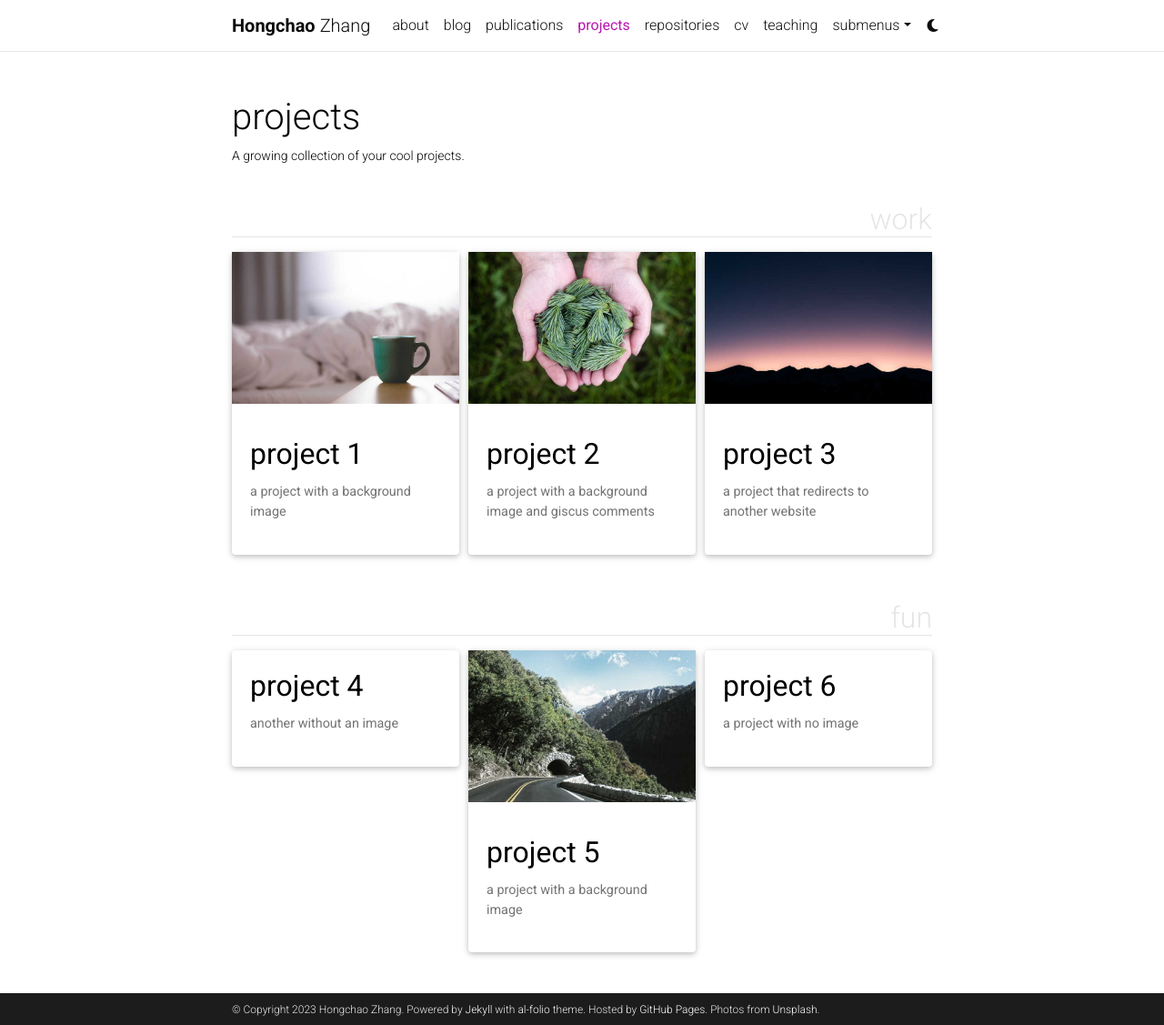
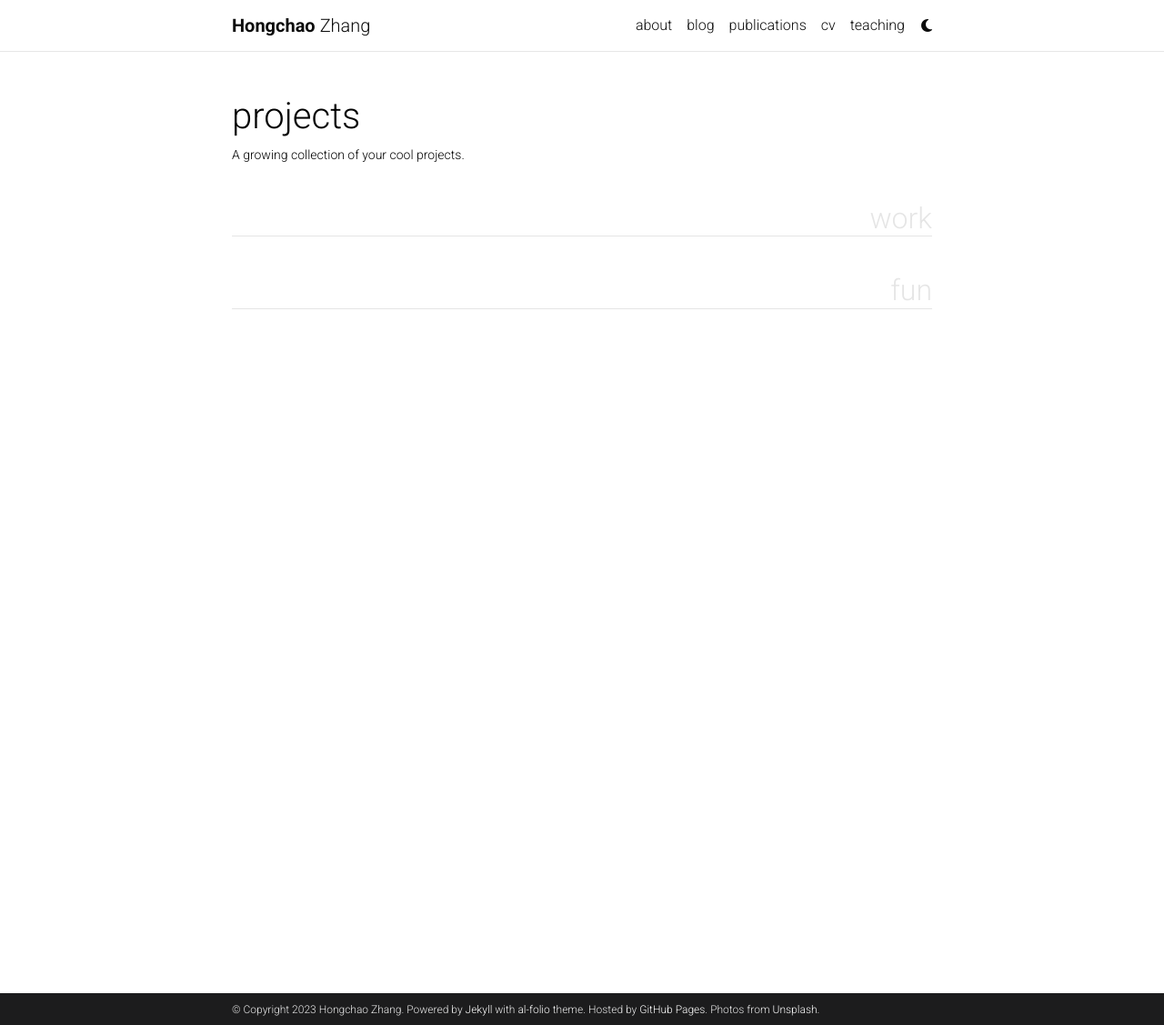
Before and after one commit to HongchaoZhang-HZ/hongchaozhang-hz.github.io, a Jekyll site: the page built from _pages/projects.md, in a window 1280 px wide and 1127 px high. Shown: the whole window at 91% size. Built offline with Jekyll 4.4.1, drawn with Linux system fonts in a browser that asks for light colours; full-size pictures stand in for the smaller copies a plugin makes; comment, search, counter and statistics services are not loaded; a style sheet for code colours, icons or effects is not loaded.

Commit message:
clean up

````diff
--- a/_config.yml
+++ b/_config.yml
@@ -109,7 +109,7 @@
 wechat_qr: # filename of your wechat qr-code saved as an image (e.g., wechat-qr.png if saved to assets/img/wechat-qr.png)
 
 contact_note: >
-  You can even add a little note about which of these is the best way to reach you.
+  Email address: hongchao@wustl.edu
 
 # -----------------------------------------------------------------------------
 # Analytics and search engine verification
@@ -132,10 +132,10 @@
 
 # Pagination
 pagination:
-  enabled: true
+  enabled: false
 
 related_blog_posts:
-  enabled: true
+  enabled: false
   max_related: 5
 
 # Giscus comments (RECOMMENDED)
@@ -162,8 +162,8 @@
 # If you have blog posts published on medium.com or other external sources,
 # you can display them in your blog by adding a link to the RSS feed.
 external_sources:
-  - name: medium.com
-    rss_url: https://medium.com/@al-folio/feed
+  # - name: medium.com
+  #   rss_url: https://medium.com/@al-folio/feed
 
 # -----------------------------------------------------------------------------
 # Collections
@@ -209,6 +209,9 @@
 # Includes & excludes
 include: ['_pages']
 exclude:
+  - dropdown
+  - project
+  - repositories
   - bin
   - Gemfile
   - Gemfile.lock
@@ -372,7 +375,7 @@
 enable_project_categories:  true   # enables categorization of projects into
                                    # multiple categories
 enable_medium_zoom:         true   # enables image zoom feature (as on medium.com)
-enable_progressbar:         true   # enables a horizontal progress bar linked to the vertical scroll position
+enable_progressbar:         false   # enables a horizontal progress bar linked to the vertical scroll position
 
 # -----------------------------------------------------------------------------
 # Library versions
--- a/_projects/1_project.md
+++ /dev/null
@@ -1,81 +0,0 @@
----
-layout: page
-title: project 1
-description: a project with a background image
-img: assets/img/12.jpg
-importance: 1
-category: work
-related_publications: einstein1956investigations, einstein1950meaning
----
-
-Every project has a beautiful feature showcase page.
-It's easy to include images in a flexible 3-column grid format.
-Make your photos 1/3, 2/3, or full width.
-
-To give your project a background in the portfolio page, just add the img tag to the front matter like so:
-
-    ---
-    layout: page
-    title: project
-    description: a project with a background image
-    img: /assets/img/12.jpg
-    ---
-
-<div class="row">
-    <div class="col-sm mt-3 mt-md-0">
-        {% include figure.html path="assets/img/1.jpg" title="example image" class="img-fluid rounded z-depth-1" %}
-    </div>
-    <div class="col-sm mt-3 mt-md-0">
-        {% include figure.html path="assets/img/3.jpg" title="example image" class="img-fluid rounded z-depth-1" %}
-    </div>
-    <div class="col-sm mt-3 mt-md-0">
-        {% include figure.html path="assets/img/5.jpg" title="example image" class="img-fluid rounded z-depth-1" %}
-    </div>
-</div>
-<div class="caption">
-    Caption photos easily. On the left, a road goes through a tunnel. Middle, leaves artistically fall in a hipster photoshoot. Right, in another hipster photoshoot, a lumberjack grasps a handful of pine needles.
-</div>
-<div class="row">
-    <div class="col-sm mt-3 mt-md-0">
-        {% include figure.html path="assets/img/5.jpg" title="example image" class="img-fluid rounded z-depth-1" %}
-    </div>
-</div>
-<div class="caption">
-    This image can also have a caption. It's like magic.
-</div>
-
-You can also put regular text between your rows of images.
-Say you wanted to write a little bit about your project before you posted the rest of the images.
-You describe how you toiled, sweated, *bled* for your project, and then... you reveal its glory in the next row of images.
-
-
-<div class="row justify-content-sm-center">
-    <div class="col-sm-8 mt-3 mt-md-0">
-        {% include figure.html path="assets/img/6.jpg" title="example image" class="img-fluid rounded z-depth-1" %}
-    </div>
-    <div class="col-sm-4 mt-3 mt-md-0">
-        {% include figure.html path="assets/img/11.jpg" title="example image" class="img-fluid rounded z-depth-1" %}
-    </div>
-</div>
-<div class="caption">
-    You can also have artistically styled 2/3 + 1/3 images, like these.
-</div>
-
-
-The code is simple.
-Just wrap your images with `<div class="col-sm">` and place them inside `<div class="row">` (read more about the <a href="https://getbootstrap.com/docs/4.4/layout/grid/">Bootstrap Grid</a> system).
-To make images responsive, add `img-fluid` class to each; for rounded corners and shadows use `rounded` and `z-depth-1` classes.
-Here's the code for the last row of images above:
-
-{% raw %}
-```html
-<div class="row justify-content-sm-center">
-    <div class="col-sm-8 mt-3 mt-md-0">
-        {% include figure.html path="assets/img/6.jpg" title="example image" class="img-fluid rounded z-depth-1" %}
-    </div>
-    <div class="col-sm-4 mt-3 mt-md-0">
-        {% include figure.html path="assets/img/11.jpg" title="example image" class="img-fluid rounded z-depth-1" %}
-    </div>
-</div>
-```
-{% endraw %}
--- a/_projects/2_project.md
+++ /dev/null
@@ -1,81 +0,0 @@
----
-layout: page
-title: project 2
-description: a project with a background image and giscus comments
-img: assets/img/3.jpg
-importance: 2
-category: work
-giscus_comments: true
----
-
-Every project has a beautiful feature showcase page.
-It's easy to include images in a flexible 3-column grid format.
-Make your photos 1/3, 2/3, or full width.
-
-To give your project a background in the portfolio page, just add the img tag to the front matter like so:
-
-    ---
-    layout: page
-    title: project
-    description: a project with a background image
-    img: /assets/img/12.jpg
-    ---
-
-<div class="row">
-    <div class="col-sm mt-3 mt-md-0">
-        {% include figure.html path="assets/img/1.jpg" title="example image" class="img-fluid rounded z-depth-1" %}
-    </div>
-    <div class="col-sm mt-3 mt-md-0">
-        {% include figure.html path="assets/img/3.jpg" title="example image" class="img-fluid rounded z-depth-1" %}
-    </div>
-    <div class="col-sm mt-3 mt-md-0">
-        {% include figure.html path="assets/img/5.jpg" title="example image" class="img-fluid rounded z-depth-1" %}
-    </div>
-</div>
-<div class="caption">
-    Caption photos easily. On the left, a road goes through a tunnel. Middle, leaves artistically fall in a hipster photoshoot. Right, in another hipster photoshoot, a lumberjack grasps a handful of pine needles.
-</div>
-<div class="row">
-    <div class="col-sm mt-3 mt-md-0">
-        {% include figure.html path="assets/img/5.jpg" title="example image" class="img-fluid rounded z-depth-1" %}
-    </div>
-</div>
-<div class="caption">
-    This image can also have a caption. It's like magic.
-</div>
-
-You can also put regular text between your rows of images.
-Say you wanted to write a little bit about your project before you posted the rest of the images.
-You describe how you toiled, sweated, *bled* for your project, and then... you reveal its glory in the next row of images.
-
-
-<div class="row justify-content-sm-center">
-    <div class="col-sm-8 mt-3 mt-md-0">
-        {% include figure.html path="assets/img/6.jpg" title="example image" class="img-fluid rounded z-depth-1" %}
-    </div>
-    <div class="col-sm-4 mt-3 mt-md-0">
-        {% include figure.html path="assets/img/11.jpg" title="example image" class="img-fluid rounded z-depth-1" %}
-    </div>
-</div>
-<div class="caption">
-    You can also have artistically styled 2/3 + 1/3 images, like these.
-</div>
-
-
-The code is simple.
-Just wrap your images with `<div class="col-sm">` and place them inside `<div class="row">` (read more about the <a href="https://getbootstrap.com/docs/4.4/layout/grid/">Bootstrap Grid</a> system).
-To make images responsive, add `img-fluid` class to each; for rounded corners and shadows use `rounded` and `z-depth-1` classes.
-Here's the code for the last row of images above:
-
-{% raw %}
-```html
-<div class="row justify-content-sm-center">
-    <div class="col-sm-8 mt-3 mt-md-0">
-        {% include figure.html path="assets/img/6.jpg" title="example image" class="img-fluid rounded z-depth-1" %}
-    </div>
-    <div class="col-sm-4 mt-3 mt-md-0">
-        {% include figure.html path="assets/img/11.jpg" title="example image" class="img-fluid rounded z-depth-1" %}
-    </div>
-</div>
-```
-{% endraw %}
--- a/_projects/4_project.md
+++ /dev/null
@@ -1,80 +0,0 @@
----
-layout: page
-title: project 4
-description: another without an image
-img:
-importance: 3
-category: fun
----
-
-Every project has a beautiful feature showcase page.
-It's easy to include images in a flexible 3-column grid format.
-Make your photos 1/3, 2/3, or full width.
-
-To give your project a background in the portfolio page, just add the img tag to the front matter like so:
-
-    ---
-    layout: page
-    title: project
-    description: a project with a background image
-    img: /assets/img/12.jpg
-    ---
-
-<div class="row">
-    <div class="col-sm mt-3 mt-md-0">
-        {% include figure.html path="assets/img/1.jpg" title="example image" class="img-fluid rounded z-depth-1" %}
-    </div>
-    <div class="col-sm mt-3 mt-md-0">
-        {% include figure.html path="assets/img/3.jpg" title="example image" class="img-fluid rounded z-depth-1" %}
-    </div>
-    <div class="col-sm mt-3 mt-md-0">
-        {% include figure.html path="assets/img/5.jpg" title="example image" class="img-fluid rounded z-depth-1" %}
-    </div>
-</div>
-<div class="caption">
-    Caption photos easily. On the left, a road goes through a tunnel. Middle, leaves artistically fall in a hipster photoshoot. Right, in another hipster photoshoot, a lumberjack grasps a handful of pine needles.
-</div>
-<div class="row">
-    <div class="col-sm mt-3 mt-md-0">
-        {% include figure.html path="assets/img/5.jpg" title="example image" class="img-fluid rounded z-depth-1" %}
-    </div>
-</div>
-<div class="caption">
-    This image can also have a caption. It's like magic.
-</div>
-
-You can also put regular text between your rows of images.
-Say you wanted to write a little bit about your project before you posted the rest of the images.
-You describe how you toiled, sweated, *bled* for your project, and then... you reveal its glory in the next row of images.
-
-
-<div class="row justify-content-sm-center">
-    <div class="col-sm-8 mt-3 mt-md-0">
-        {% include figure.html path="assets/img/6.jpg" title="example image" class="img-fluid rounded z-depth-1" %}
-    </div>
-    <div class="col-sm-4 mt-3 mt-md-0">
-        {% include figure.html path="assets/img/11.jpg" title="example image" class="img-fluid rounded z-depth-1" %}
-    </div>
-</div>
-<div class="caption">
-    You can also have artistically styled 2/3 + 1/3 images, like these.
-</div>
-
-
-The code is simple.
-Just wrap your images with `<div class="col-sm">` and place them inside `<div class="row">` (read more about the <a href="https://getbootstrap.com/docs/4.4/layout/grid/">Bootstrap Grid</a> system).
-To make images responsive, add `img-fluid` class to each; for rounded corners and shadows use `rounded` and `z-depth-1` classes.
-Here's the code for the last row of images above:
-
-{% raw %}
-```html
-<div class="row justify-content-sm-center">
-    <div class="col-sm-8 mt-3 mt-md-0">
-        {% include figure.html path="assets/img/6.jpg" title="example image" class="img-fluid rounded z-depth-1" %}
-    </div>
-    <div class="col-sm-4 mt-3 mt-md-0">
-        {% include figure.html path="assets/img/11.jpg" title="example image" class="img-fluid rounded z-depth-1" %}
-    </div>
-</div>
-```
-{% endraw %}
--- a/_projects/5_project.md
+++ /dev/null
@@ -1,80 +0,0 @@
----
-layout: page
-title: project 5
-description: a project with a background image
-img: assets/img/1.jpg
-importance: 3
-category: fun
----
-
-Every project has a beautiful feature showcase page.
-It's easy to include images in a flexible 3-column grid format.
-Make your photos 1/3, 2/3, or full width.
-
-To give your project a background in the portfolio page, just add the img tag to the front matter like so:
-
-    ---
-    layout: page
-    title: project
-    description: a project with a background image
-    img: /assets/img/12.jpg
-    ---
-
-<div class="row">
-    <div class="col-sm mt-3 mt-md-0">
-        {% include figure.html path="assets/img/1.jpg" title="example image" class="img-fluid rounded z-depth-1" %}
-    </div>
-    <div class="col-sm mt-3 mt-md-0">
-        {% include figure.html path="assets/img/3.jpg" title="example image" class="img-fluid rounded z-depth-1" %}
-    </div>
-    <div class="col-sm mt-3 mt-md-0">
-        {% include figure.html path="assets/img/5.jpg" title="example image" class="img-fluid rounded z-depth-1" %}
-    </div>
-</div>
-<div class="caption">
-    Caption photos easily. On the left, a road goes through a tunnel. Middle, leaves artistically fall in a hipster photoshoot. Right, in another hipster photoshoot, a lumberjack grasps a handful of pine needles.
-</div>
-<div class="row">
-    <div class="col-sm mt-3 mt-md-0">
-        {% include figure.html path="assets/img/5.jpg" title="example image" class="img-fluid rounded z-depth-1" %}
-    </div>
-</div>
-<div class="caption">
-    This image can also have a caption. It's like magic.
-</div>
-
-You can also put regular text between your rows of images.
-Say you wanted to write a little bit about your project before you posted the rest of the images.
-You describe how you toiled, sweated, *bled* for your project, and then... you reveal its glory in the next row of images.
-
-
-<div class="row justify-content-sm-center">
-    <div class="col-sm-8 mt-3 mt-md-0">
-        {% include figure.html path="assets/img/6.jpg" title="example image" class="img-fluid rounded z-depth-1" %}
-    </div>
-    <div class="col-sm-4 mt-3 mt-md-0">
-        {% include figure.html path="assets/img/11.jpg" title="example image" class="img-fluid rounded z-depth-1" %}
-    </div>
-</div>
-<div class="caption">
-    You can also have artistically styled 2/3 + 1/3 images, like these.
-</div>
-
-
-The code is simple.
-Just wrap your images with `<div class="col-sm">` and place them inside `<div class="row">` (read more about the <a href="https://getbootstrap.com/docs/4.4/layout/grid/">Bootstrap Grid</a> system).
-To make images responsive, add `img-fluid` class to each; for rounded corners and shadows use `rounded` and `z-depth-1` classes.
-Here's the code for the last row of images above:
-
-{% raw %}
-```html
-<div class="row justify-content-sm-center">
-    <div class="col-sm-8 mt-3 mt-md-0">
-        {% include figure.html path="assets/img/6.jpg" title="example image" class="img-fluid rounded z-depth-1" %}
-    </div>
-    <div class="col-sm-4 mt-3 mt-md-0">
-        {% include figure.html path="assets/img/11.jpg" title="example image" class="img-fluid rounded z-depth-1" %}
-    </div>
-</div>
-```
-{% endraw %}
--- a/_projects/6_project.md
+++ /dev/null
@@ -1,80 +0,0 @@
----
-layout: page
-title: project 6
-description: a project with no image
-img:
-importance: 4
-category: fun
----
-
-Every project has a beautiful feature showcase page.
-It's easy to include images in a flexible 3-column grid format.
-Make your photos 1/3, 2/3, or full width.
-
-To give your project a background in the portfolio page, just add the img tag to the front matter like so:
-
-    ---
-    layout: page
-    title: project
-    description: a project with a background image
-    img: /assets/img/12.jpg
-    ---
-
-<div class="row">
-    <div class="col-sm mt-3 mt-md-0">
-        {% include figure.html path="assets/img/1.jpg" title="example image" class="img-fluid rounded z-depth-1" %}
-    </div>
-    <div class="col-sm mt-3 mt-md-0">
-        {% include figure.html path="assets/img/3.jpg" title="example image" class="img-fluid rounded z-depth-1" %}
-    </div>
-    <div class="col-sm mt-3 mt-md-0">
-        {% include figure.html path="assets/img/5.jpg" title="example image" class="img-fluid rounded z-depth-1" %}
-    </div>
-</div>
-<div class="caption">
-    Caption photos easily. On the left, a road goes through a tunnel. Middle, leaves artistically fall in a hipster photoshoot. Right, in another hipster photoshoot, a lumberjack grasps a handful of pine needles.
-</div>
-<div class="row">
-    <div class="col-sm mt-3 mt-md-0">
-        {% include figure.html path="assets/img/5.jpg" title="example image" class="img-fluid rounded z-depth-1" %}
-    </div>
-</div>
-<div class="caption">
-    This image can also have a caption. It's like magic.
-</div>
-
-You can also put regular text between your rows of images.
-Say you wanted to write a little bit about your project before you posted the rest of the images.
-You describe how you toiled, sweated, *bled* for your project, and then... you reveal its glory in the next row of images.
-
-
-<div class="row justify-content-sm-center">
-    <div class="col-sm-8 mt-3 mt-md-0">
-        {% include figure.html path="assets/img/6.jpg" title="example image" class="img-fluid rounded z-depth-1" %}
-    </div>
-    <div class="col-sm-4 mt-3 mt-md-0">
-        {% include figure.html path="assets/img/11.jpg" title="example image" class="img-fluid rounded z-depth-1" %}
-    </div>
-</div>
-<div class="caption">
-    You can also have artistically styled 2/3 + 1/3 images, like these.
-</div>
-
-
-The code is simple.
-Just wrap your images with `<div class="col-sm">` and place them inside `<div class="row">` (read more about the <a href="https://getbootstrap.com/docs/4.4/layout/grid/">Bootstrap Grid</a> system).
-To make images responsive, add `img-fluid` class to each; for rounded corners and shadows use `rounded` and `z-depth-1` classes.
-Here's the code for the last row of images above:
-
-{% raw %}
-```html
-<div class="row justify-content-sm-center">
-    <div class="col-sm-8 mt-3 mt-md-0">
-        {% include figure.html path="assets/img/6.jpg" title="example image" class="img-fluid rounded z-depth-1" %}
-    </div>
-    <div class="col-sm-4 mt-3 mt-md-0">
-        {% include figure.html path="assets/img/11.jpg" title="example image" class="img-fluid rounded z-depth-1" %}
-    </div>
-</div>
-```
-{% endraw %}
````
Also changed, not shown: _data/repositories.yml (+3 -9 lines), _pages/about.md (+2 -2 lines), _pages/dropdown.md (+1 -1 lines), _pages/projects.md (+1 -1 lines), _pages/repositories.md (+2 -2 lines), _projects/3_project.md (deleted, +0 -81 lines).
